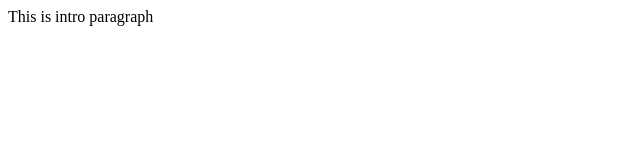
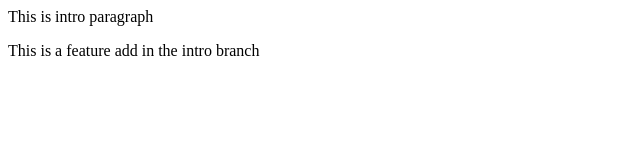
Before and after one commit to kovithkovi/intro, a plain HTML site: page index.html in a window 1280 px wide. Shown: the whole page, without its empty margins (0-640 px from the left). Drawn offline with Linux system fonts and the light colour scheme.

Commit message:
The paragraph added in the intro branch

```diff
--- a/index.html
+++ b/index.html
@@ -1 +1,2 @@
 <p>This is intro paragraph</p>
+<p>This is a feature add in the intro branch</p>
```
